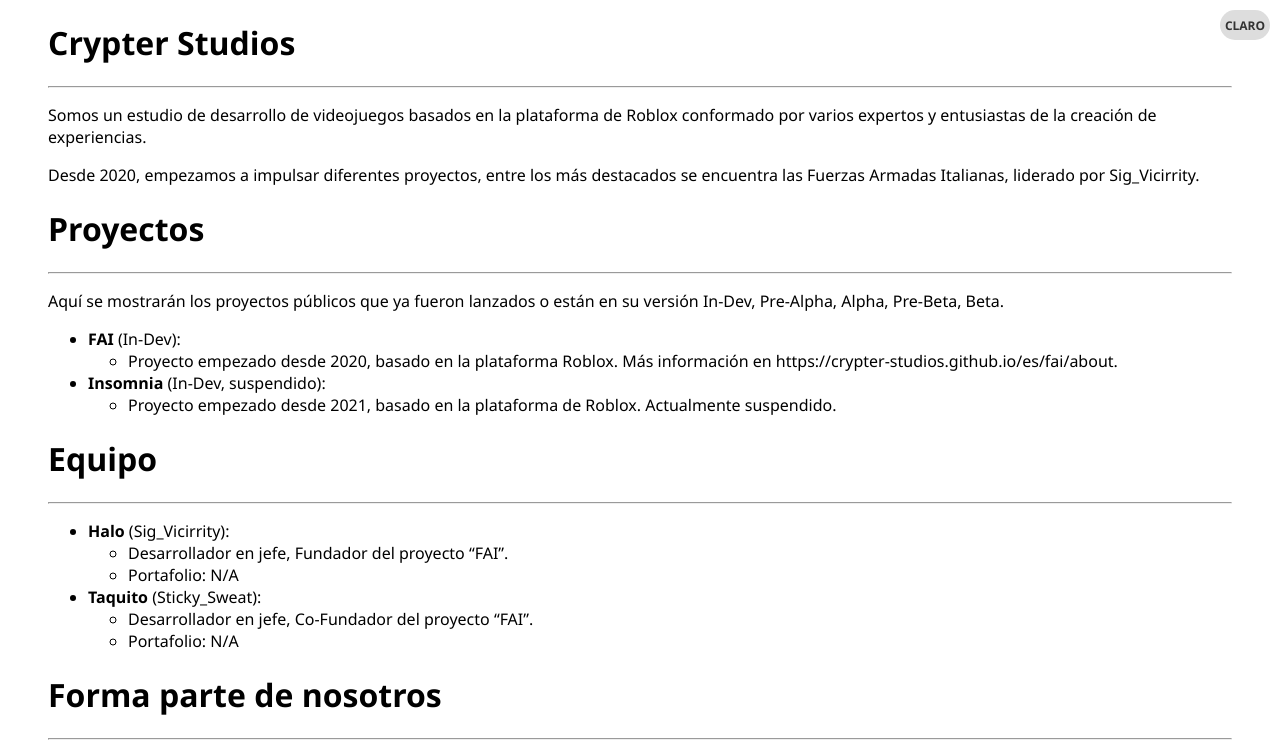
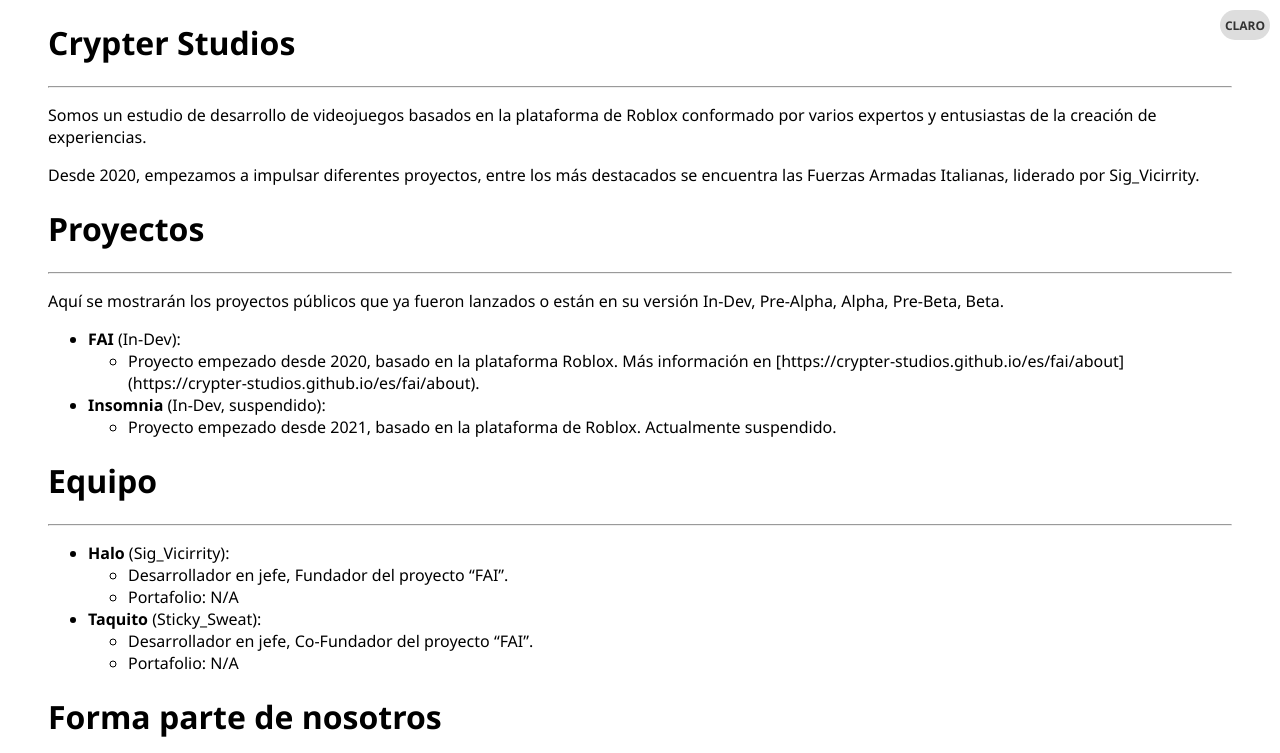
Before and after one commit to crypter-studios/crypter-studios.github.io, a plain HTML site: page es/index.html in a window 1280 px wide. Shown: the top 753 px of the page. Drawn offline with Linux system fonts and the light colour scheme.

Commit message:
Update index.html

```diff
--- a/es/index.html
+++ b/es/index.html
@@ -66,7 +66,7 @@
   <ul>
     <li><strong>FAI</strong> (In-Dev):
       <ul>
-        <li>Proyecto empezado desde 2020, basado en la plataforma Roblox. Más información en https://crypter-studios.github.io/es/fai/about.</li>
+        <li>Proyecto empezado desde 2020, basado en la plataforma Roblox. Más información en [https://crypter-studios.github.io/es/fai/about](https://crypter-studios.github.io/es/fai/about).</li>
       </ul>
     </li>
     <li><strong>Insomnia</strong> (In-Dev, suspendido):
```
